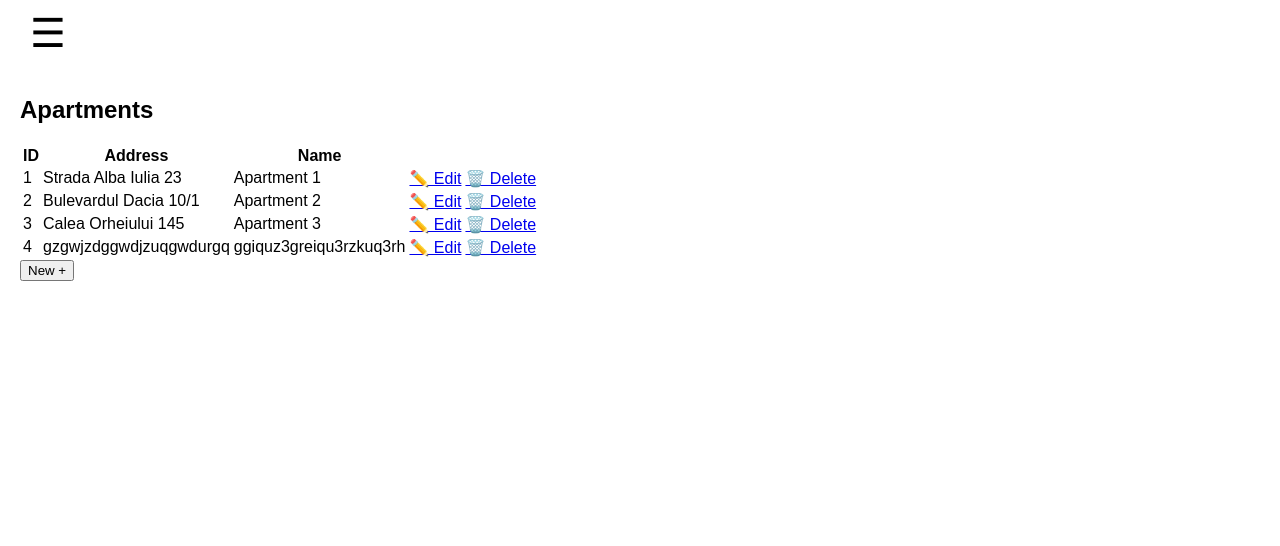
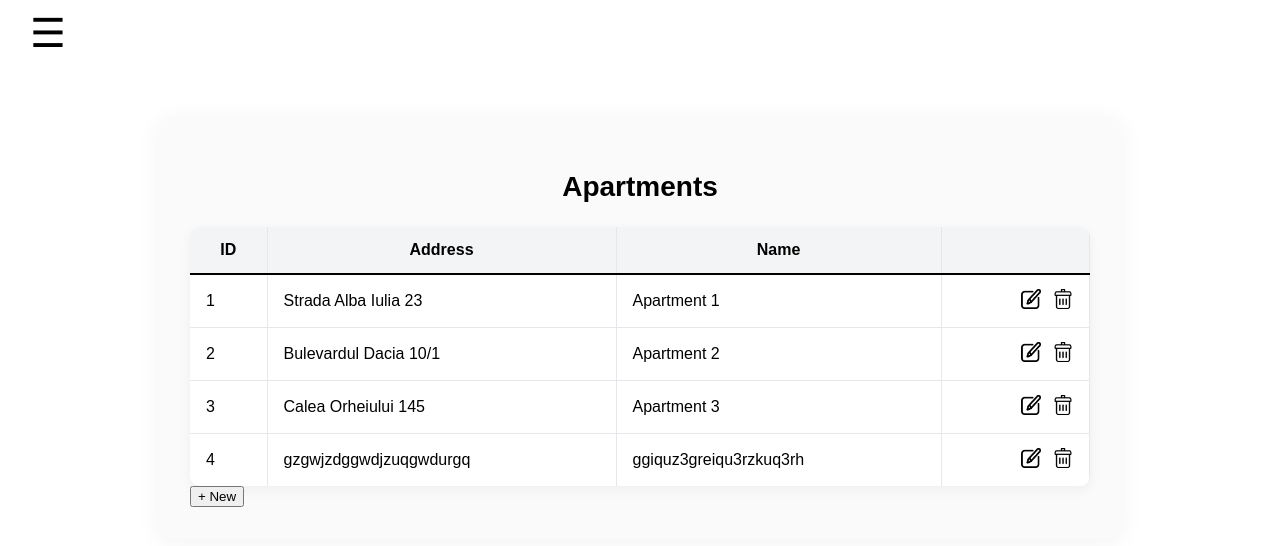
Before and after one commit to DenisCercasin/RentTracker, a Flask app: page /apartments in a window 1280 px wide. Shown: the part 101-647 px from the top of the page. Run offline with Flask 3, Linux system fonts and the light colour scheme; data comes from the database, SQL or seed files in the repository; both versions use the stored data as it was after the commit.

Commit message:
improve base.css and apartment.html, add base1.html and css, add edit.png and delete.png

```diff
--- /dev/null
+++ b/static/css/base1.css
@@ -0,0 +1,91 @@
+/* Table styling */
+table {
+    width: 100%;
+    border-collapse: collapse;
+    background-color: #fff;
+    border-radius: 10px;
+    overflow: hidden;
+    box-shadow: 0 4px 12px rgba(83, 27, 27, 0.05);
+  }
+
+  th, td {
+    padding: 14px 16px;
+    border-bottom: 1px solid #e5e7eb;
+    border-right: 1px solid #e5e7eb;
+  }
+
+  th {
+    background-color: #f3f4f6;
+    font-weight: bold;
+    text-align: center;
+  }
+
+  tr:last-child td {
+    border-bottom: none;
+  }
+
+  /* Title styling */
+  h1, .table-title {
+    text-align: center;
+    font-size: 28px;
+    font-weight: bold;
+    margin-bottom: 24px;
+  }
+
+  /* Action button cell */
+  .actions-cell {
+    text-align: right;
+    white-space: nowrap;
+    vertical-align: middle;
+  }
+
+  /* Action buttons */
+  .action-btn {
+    display: inline-block;
+    margin-left: 8px;
+  }
+
+  .action-btn img {
+    width: 20px;
+    height: 20px;
+    cursor: pointer;
+    transition: opacity 0.3s ease, transform 0.2s ease;
+  }
+
+  .action-btn:hover img {
+    opacity: 0.7;
+    transform: scale(1.1);
+  }
+
+  /* Optional: Button styles (if you re-add a "New" button later) */
+  .button {
+    display: inline-block;
+    padding: 10px 18px;
+    margin-top: 20px;
+    font-size: 14px;
+    font-weight: 500;
+    color: white;
+    background-color: #2196f3;
+    border: none;
+    border-radius: 6px;
+    text-decoration: none;
+    cursor: pointer;
+    transition: background-color 0.3s ease;
+  }
+
+  .button:hover {
+    background-color: #1976d2;
+  }
+
+  /* Table container if using a card-style box */
+  .table-container {
+    background-color: #fafafa;
+    padding: 32px;
+    border-radius: 16px;
+    box-shadow: 0 4px 24px rgba(0, 0, 0, 0.05);
+    margin: 40px auto;
+    max-width: 900px;
+  }
+  thead th {
+    border-bottom: 2px solid #000; /* or use a color you like */
+  }
--- a/templates/apartments.html
+++ b/templates/apartments.html
@@ -1,25 +1,38 @@
-{% extends 'base.html' %}
-{% block content %}
-<h2>Apartments</h2>
-<table>
-  <tr>
-    <th>ID</th><th>Address</th><th>Name</th>
-  </tr>
+{% extends 'base1.html' %}
+
+{% block table_title %}
+Apartments
+{% endblock %}
+
+{% block table_headers%}
+    <th>ID</th>
+    <th>Address</th>
+    <th>Name</th>
+     <th></th>
+{% endblock%}
+
+{% block table_rows %}
   {% for a in apartments %}
     <tr>
       <td>{{ a.id }}</td>
       <td>{{ a.address }}</td>
       <td>{{ a.name }}</td>
-    <td><a href="{{url_for("apartments.edit_apartment",id=a.id)}}">✏️ Edit</a></td>
-    <td><a href="{{url_for("apartments.delete_apartment",id=a.id)}}">🗑️ Delete</a></td>
+      <td class="actions-cell">
+        <a href="{{ url_for('apartments.edit_apartment', id=a.id) }}" class="action-btn edit">
+          <img src="{{ url_for('static', filename='images/edit.png') }}" alt="Edit" />
+        </a>
+        <a href="{{ url_for('apartments.delete_apartment', id=a.id) }}" class="action-btn delete">
+          <img src="{{ url_for('static', filename='images/delete.png') }}" alt="Delete" />
+        </a>
+      </td>
     </tr>
   {% endfor %}
-</table>
+{% endblock %}
 
-<form method ="post">
-<button>New + </button>
-</form>
+{% block content %}
+  {{ super() }}
 {% endblock %}
+
 
 {# <form method="post" action="/apartments/create">
   <input name="id" placeholder="ID">
--- a/templates/base.html
+++ b/templates/base.html
@@ -1,8 +1,9 @@
 <!DOCTYPE html>
 <html lang="en">
 <head>
-    <!--<title>{% block TITLE %}{% endblock %} - Rent_Tracker</title>-->
+
     <link rel="stylesheet" href="{{ url_for('static', filename='css/base.css') }}">
+    {% block extra_head %}{% endblock %}
 </head>
 <body>
   <div class="layout">
--- /dev/null
+++ b/templates/base1.html
@@ -0,0 +1,33 @@
+{% extends "base.html" %}
+
+{% block extra_head %}
+  {{ super() }}
+  <link rel="stylesheet" href="{{ url_for('static', filename='css/base1.css') }}">
+{% endblock %}
+
+{% block content %}
+<div class="table-container">
+    <h2 class="table-title">{% block table_title %}Table Title{% endblock %}</h2>
+
+    <div class="table-actions-wrapper">
+        <table class="styled-table">
+            <thead>
+                <tr>
+                    {% block table_headers %}{% endblock %}
+                </tr>
+            </thead>
+            <tbody>
+                {% block table_rows %}{% endblock %}
+            </tbody>
+        </table>
+
+        <div class="actions-column">
+            {% block actions %}{% endblock %}
+        </div>
+    </div>
+
+    <form method="post">
+        <button class="new-button">+ New</button>
+    </form>
+</div>
+{% endblock %}
```
Also changed, not shown: instance/rent_tracker.sqlite, static/images/delete.png (added), static/images/edit.png (added). Lines whose indentation alone changed are shown as unchanged.
